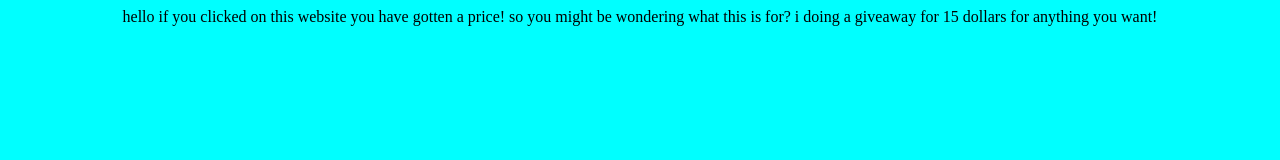
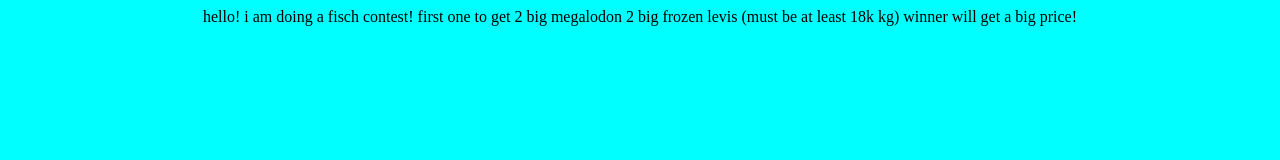
Before and after one commit to mohammedtheweakest/hi, a plain HTML site: page index (1).html in a window 1280 px wide. Drawn offline with Linux system fonts and the light colour scheme.

Commit message:
Update index (1).html

```diff
--- a/index (1).html
+++ b/index (1).html
@@ -9,4 +9,4 @@
    {
    <
    </style>
-   <div>hello if you clicked on this website you have gotten a price! so you might be wondering what this is for? i doing a giveaway for 15 dollars for anything you want!</div>
+   <div>hello! i am doing a fisch contest! first one to get 2 big megalodon 2 big frozen levis (must be at least 18k kg) winner will get a big price!</div>
```
